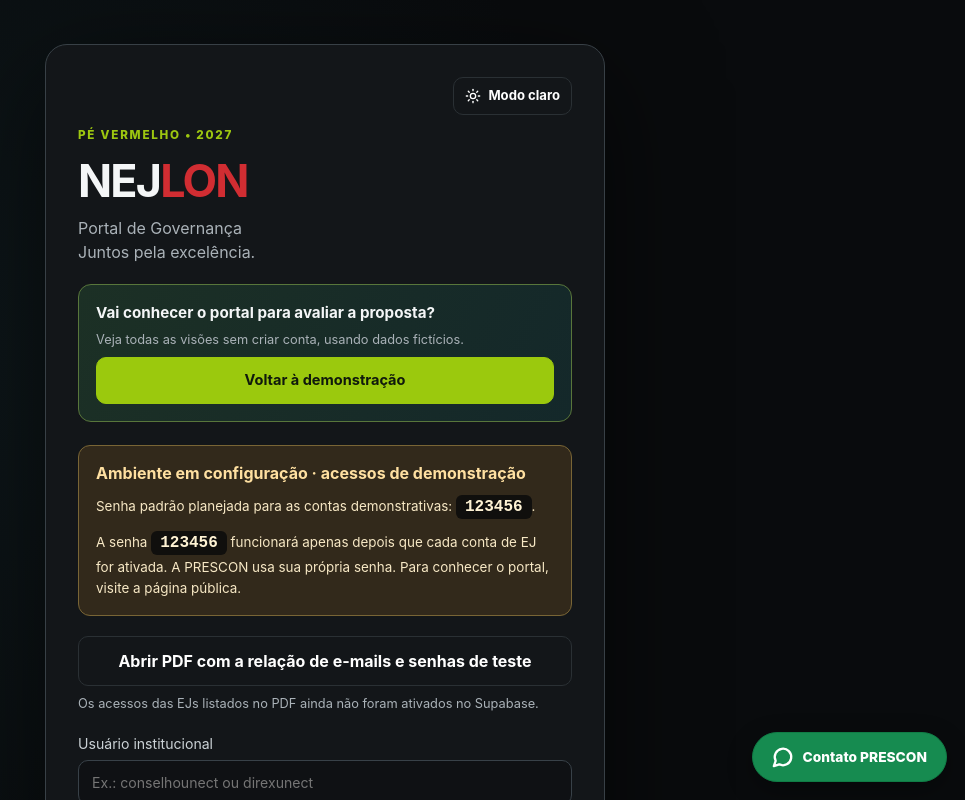
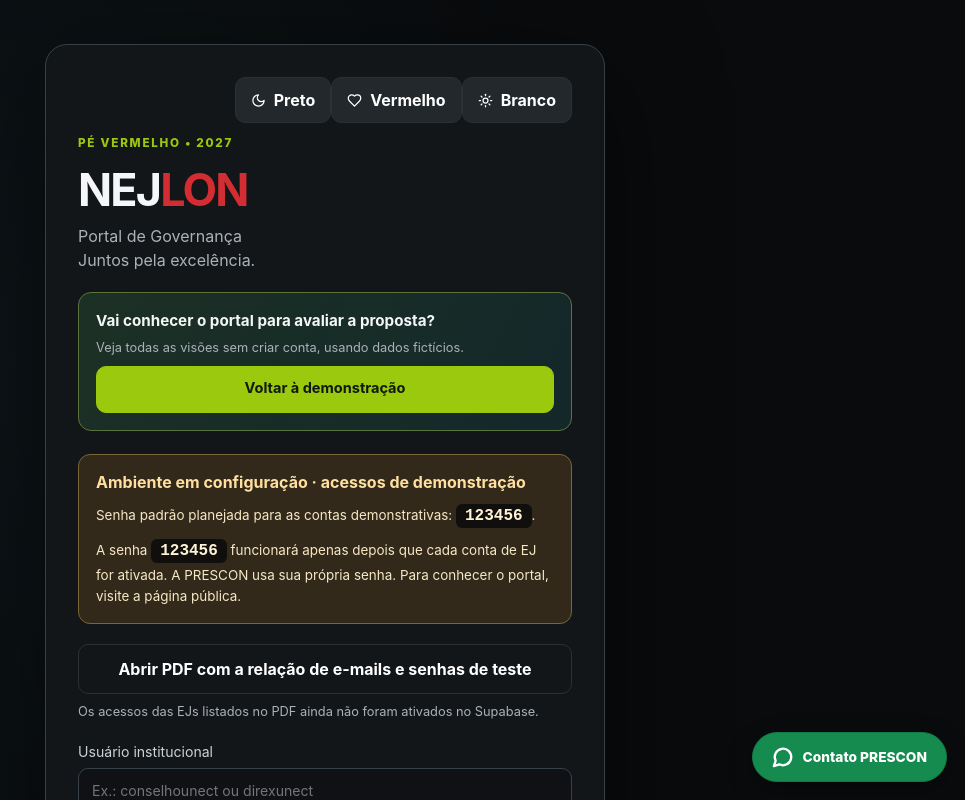
Before and after one commit to geisilyvargas-unect/portal-nejlon-2027, a Next.js app in the folder portal-nejlon-2027/: page /acesso-institucional in a window 1280 px wide. Shown: the top 800 px of the page, without its empty margins (315-1280 px from the left). Built offline with nearby package versions, Linux system fonts and the light colour scheme.

Commit message:
style: align NEJLON visual identity and themes

```diff
--- a/portal-nejlon-2027/components/theme-toggle.tsx
+++ b/portal-nejlon-2027/components/theme-toggle.tsx
@@ -1,20 +1,17 @@
 'use client';
 import {useEffect,useState} from 'react';
-import {Moon,Sun} from 'lucide-react';
+import {Moon,Sun,Heart} from 'lucide-react';
+type Theme='dark'|'light'|'red';
+const options:{value:Theme;label:string}[]=[{value:'dark',label:'Preto'},{value:'red',label:'Vermelho'},{value:'light',label:'Branco'}];
 export function ThemeToggle(){
- const [theme,setTheme]=useState<'dark'|'light'>('dark');
- useEffect(()=>{
-   setTheme(document.documentElement.dataset.theme==='light'?'light':'dark');
- },[]);
- function toggle(){
-  const next=theme==='dark'?'light':'dark';
-  document.documentElement.dataset.theme=next;
-  localStorage.setItem('nejlon-theme',next);
-  setTheme(next);
- }
- return <button type="button" className="theme-toggle outline" onClick={toggle}
-  aria-label={'Ativar modo '+(theme==='dark'?'claro':'escuro')} title={'Mudar para modo '+(theme==='dark'?'claro':'escuro')}>
-  {theme==='dark'?<Sun size={16} aria-hidden/>:<Moon size={16} aria-hidden/>}
-  <span>Modo {theme==='dark'?'claro':'escuro'}</span>
- </button>;
+ const [theme,setTheme]=useState<Theme>('dark');
+ useEffect(()=>{const saved=document.documentElement.dataset.theme;setTheme(saved==='light'||saved==='red'?saved:'dark');
+ const sync=(event:StorageEvent)=>{if(event.key==='nejlon-theme'){const choice=event.newValue;setTheme(choice==='light'||choice==='red'?choice:'dark');}};
+ window.addEventListener('storage',sync);return()=>window.removeEventListener('storage',sync);},[]);
+ function choose(next:Theme){document.documentElement.dataset.theme=next;localStorage.setItem('nejlon-theme',next);setTheme(next);}
+ return <div className="theme-select" role="group" aria-label="Aparência do portal">
+  {options.map(({value,label})=><button type="button" key={value} className={'theme-option'+(theme===value?' selected':'')} onClick={()=>choose(value)} aria-pressed={theme===value} title={'Tema '+label}>
+   {value==='dark'?<Moon size={15} aria-hidden/>:value==='light'?<Sun size={15} aria-hidden/>:<Heart size={15} aria-hidden/>}<span>{label}</span>
+  </button>)}
+ </div>;
 }
```
